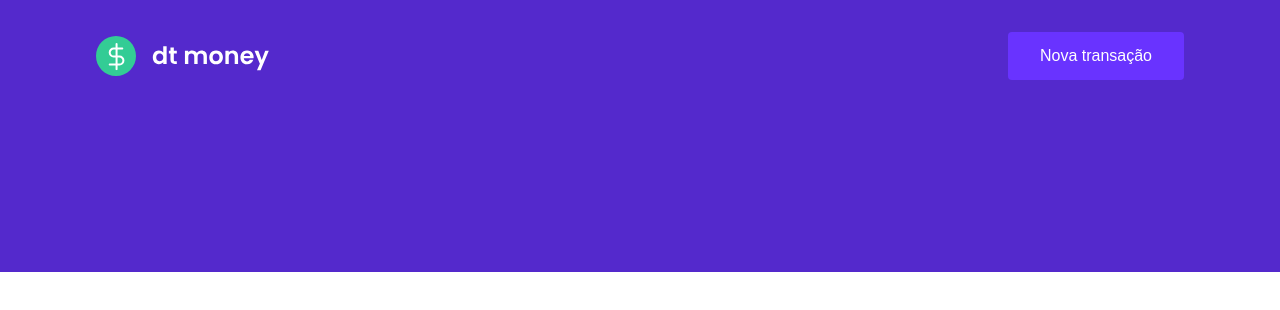
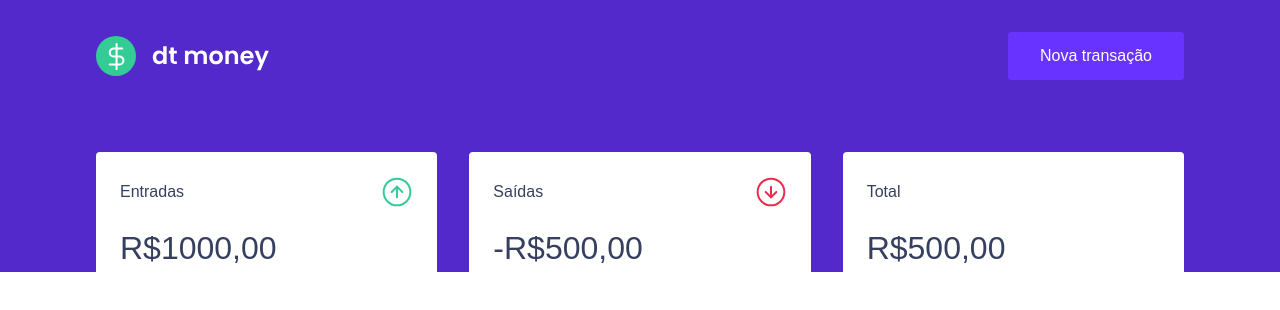
Before and after one commit to Welber33/dtmoney_ignite, a React (Create React App) app: page / in a window 1280 px wide. Shown: the top 310 px of the page. Built offline with nearby package versions, Linux system fonts and the light colour scheme.

Commit message:
Componente: Summary

```diff
--- a/src/App.tsx
+++ b/src/App.tsx
@@ -1,10 +1,12 @@
+import { Dashboard } from './components/Dashboard';
 import { Header } from './components/Header';
-import { GlobalStyle } from './styles/global'
+import { GlobalStyle } from './styles/global';
 
 export function App() {
   return (
     <>
       <Header />
+      <Dashboard />
       <GlobalStyle />
     </>
   );
--- /dev/null
+++ b/src/components/Dashboard/index.tsx
@@ -0,0 +1,11 @@
+import { Container } from './styles';
+
+import { Summary } from '../Summary'
+
+export function Dashboard() {
+    return (
+        <Container>
+            <Summary />
+        </Container>
+    )
+}
--- /dev/null
+++ b/src/components/Dashboard/styles.ts
@@ -0,0 +1,7 @@
+import styled from 'styled-components'
+
+export const Container = styled.main`
+    max-width: 1120px;
+    margin: 0 auto;
+    padding: 2.5rem 1rem;
+`
--- /dev/null
+++ b/src/components/Summary/index.tsx
@@ -0,0 +1,35 @@
+import incomeImg from '../../assets/income.svg'
+import outcomeImg from '../../assets/outcome.svg'
+import totalImg from '../../assets/total.svg'
+
+import { Container } from "./styles";
+
+export function Summary() {
+    return (
+        <Container>
+            <div>
+                <header>
+                    <p>Entradas</p>
+                    <img src={incomeImg} alt="Entradas" />
+                </header>
+                <strong>R$1000,00</strong>
+            </div>
+
+            <div>
+                <header>
+                    <p>Saídas</p>
+                    <img src={outcomeImg} alt="Saídas" />
+                </header>
+                <strong>-R$500,00</strong>
+            </div>
+
+            <div className="highlight-background">
+                <header>
+                    <p>Total</p>
+                    <img src={totalImg} alt="Total" />
+                </header>
+                <strong>R$500,00</strong>
+            </div>
+        </Container>
+    )
+}
--- /dev/null
+++ b/src/components/Summary/styles.ts
@@ -0,0 +1,35 @@
+import styled from "styled-components";
+
+export const Container = styled.div`
+    display: grid;
+    grid-template-columns: repeat(3, 1fr);
+    gap: 2rem;
+    margin-top: -10rem;
+
+    div {
+        background: var(--shape);
+        padding: 1.5rem;
+        border-radius: 0.25rem;
+        color: var(--text-title);
+    }
+
+    header {
+        display: flex;
+        align-items: center;
+        justify-content: space-between;
+    }
+
+    strong {
+        display: block;
+        margin-top: 1rem;
+        font-size: 2rem;
+        font-weight: 500;
+        line-height: 3rem;
+    }
+
+    &.highlight-background {
+        background: var(--green);
+        color: #FFF;
+    }
+
+`
--- a/src/styles/global.ts
+++ b/src/styles/global.ts
@@ -4,6 +4,7 @@
     :root {
         --background:#f0f2f5;
         --red: #E52E4D;
+        --green: #33CC95;
         --blue: #5429CC;
 
         --blue-light: #6933FF;
@@ -32,7 +33,7 @@
     }
 
     body {
-        background: var(---background);
+        background: var(---background); /*Não funcionou quando chamado a variável background*/
         -webkit-font-smoothing: antialiased;
     }
 
```
